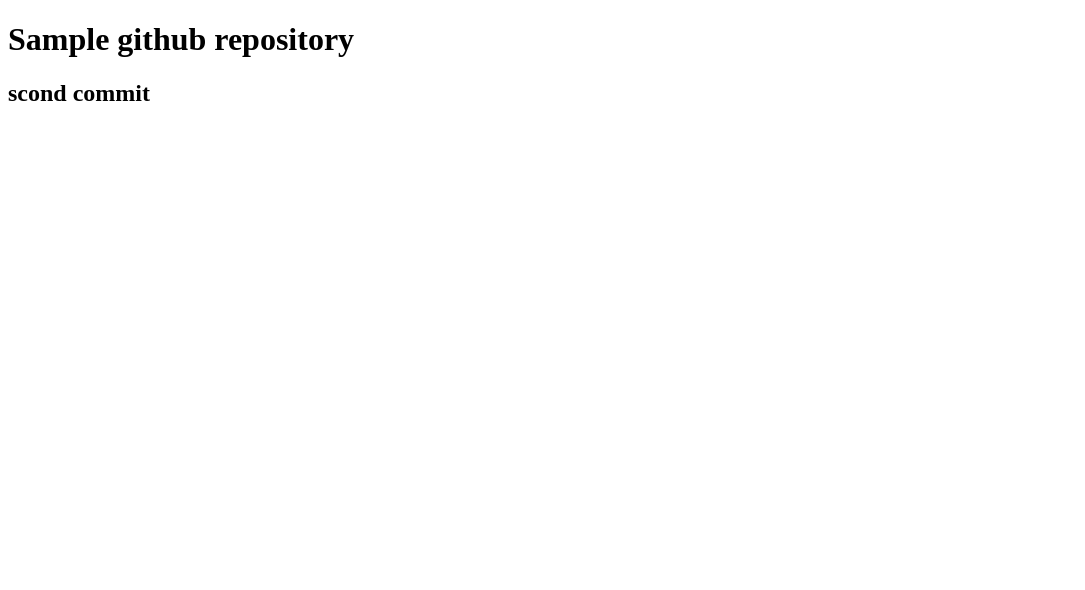
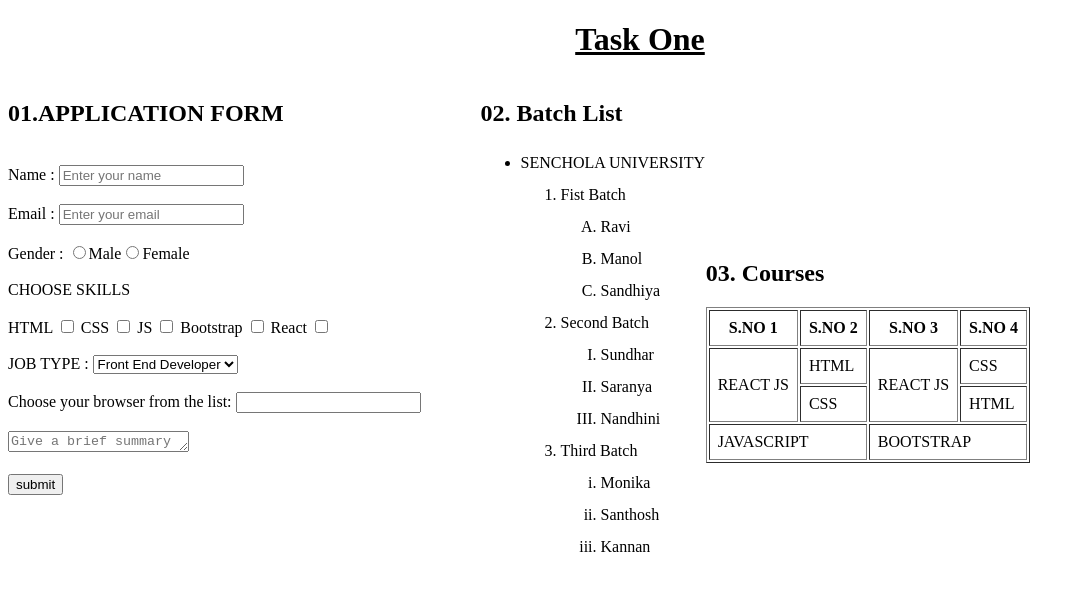
Before and after one commit to Boobathiraj-N/FirstProject, a plain HTML site: page index.html in a window 1280 px wide. Shown: the whole page, without its empty margins (0-1085 px from the left). Drawn offline with Linux system fonts and the light colour scheme.

Commit message:
First Task (15.07.2023)

```diff
--- a/index.html
+++ b/index.html
@@ -3,10 +3,95 @@
 <head>
     <meta charset="UTF-8">
     <meta name="viewport" content="width=device-width, initial-scale=1.0">
-    <title>Welcome</title>
+    <title>Task-01</title>
+    <style>
+        th,td{
+            padding:8px;
+        }
+    </style>
 </head>
 <body>
-    <h1>Sample github repository</h1>
-    <h2> scond commit</h2>
-</body>
+    <h1 style="text-align:center; text-decoration: underline;">Task One</h1>
+    <div class="mainbox">
+        <div style="float: left;" >
+            <form action="#" method="post">
+                <h2>01.APPLICATION FORM</h2><br>
+                <label for="name">Name : </label><input type="text" id="name" name="name" placeholder="Enter your name"><br><br>
+                <label for="mail">Email : </label><input type="email" id="mail" name="mail" placeholder="Enter your email"><br><br>
+                <label >Gender : </label><input type="radio" id="male" name="gender"><label for="male">Male</label><input type="radio" id="female" name="gender"><label for="female">Female</label><br><BR>
+                <label>CHOOSE SKILLS</label><br><br>
+                <label for="html">HTML </label><input type="checkbox" id="html" name="skills[]">
+                <label for="css">CSS </label><input type="checkbox" id="css" name="skills[]">
+                <label for="js">JS </label><input type="checkbox" id="js" name="skills[]">
+                <label for="bootstrap">Bootstrap </label><input type="checkbox" id="bootstrap" name="skills[]">
+                <label for="react">React </label><input type="checkbox" id="react" name="skills[]"><br><br>
+                <label for="jobtype">JOB TYPE : </label>
+                <select name="job type" id="jobtype">
+                    <option value="">Front End Developer</option>
+                    <option value="">Back End Developer</option>
+                    <option value="">Fullstack Developer</option>
+                </select><br><br>
+                <label for="browser">Choose your browser from the list: </label><input type="text" id="browser" name="browser"><br><br>
+                <textarea name="" id="" placeholder="Give a brief summary about you" rows="1"></textarea><br><br>
+                <input type="submit" value="submit">
+            </form>
+        </div>
+        <div style="float:left; margin:0 60px 0 60px;">
+            <h2>02. Batch List</h2>
+            <ul style="line-height: 2;">
+                <li>SENCHOLA UNIVERSITY
+                    <Ol>
+                        <li>Fist Batch
+                            <ol type="A" >
+                                <li>Ravi</li>
+                                <li>Manol</li>
+                                <li>Sandhiya</li>
+                            </ol>
+                        </li>
+                        <li>Second Batch
+                            <ol type="I" >
+                                <li>Sundhar</li>
+                                <li>Saranya</li>
+                                <li>Nandhini</li>
+                            </ol>
+                        </li>
+                        <li>Third Batch
+                            <ol type="i" >
+                                <li>Monika</li>
+                                <li>Santhosh</li>
+                                <li>Kannan</li>
+                            </ol>
+                        </li>
+                    </Ol>
+                </li>
+            </ul>
+
+        </div>
+        <div style="float: left; position: absolute; top:30%; right:250px;">
+            <h2>03. Courses</h2>
+            <table border="">
+                <tr style="padding: 30px;">
+                    <th>S.NO 1</th>
+                    <th>S.NO 2</th>
+                    <th>S.NO 3</th>
+                    <th>S.NO 4</th>
+                </tr>
+                <tr>
+                    <td rowspan="2">REACT JS</td>
+                    <td>HTML</td>
+                    <td rowspan="2">REACT JS</td>
+                    <td>CSS</td>
+                </tr>
+                <tr>
+                    <td>CSS</td>
+                    <td>HTML</td>
+                </tr>
+                <tr>
+                    <td colspan="2">JAVASCRIPT</td>
+                    <td colspan="2">BOOTSTRAP</td>
+                </tr>
+            </table>
+        </div>
+    </div>
+    </body>
 </html>
```
